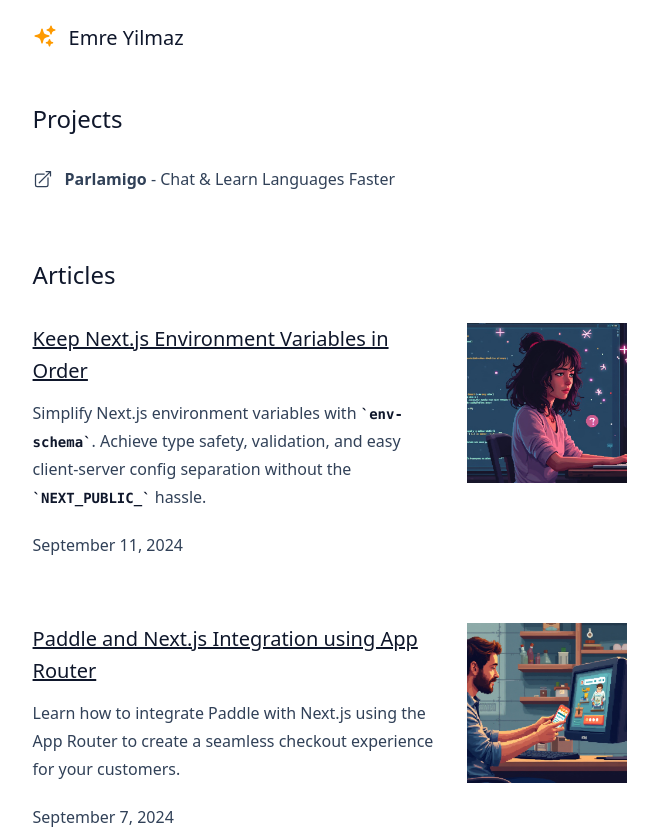
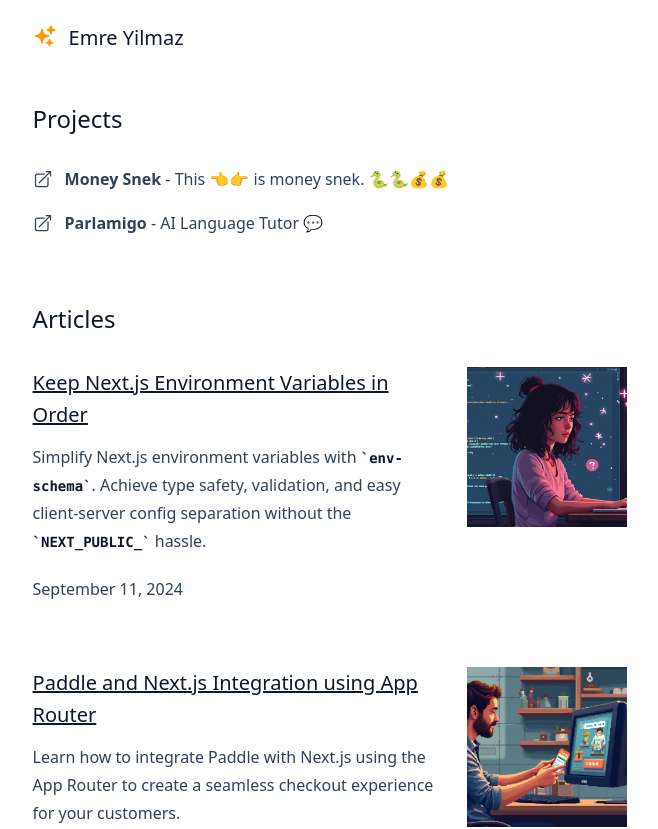
Before and after one commit to emreloper/emreloper.dev, a Next.js app: page / in a window 1280 px wide. Shown: the top 829 px of the page, without its empty margins (310-968 px from the left). Built offline with nearby package versions, Linux system fonts and the light colour scheme.

Commit message:
Add Money Snek to projects

```diff
--- a/src/app/page.tsx
+++ b/src/app/page.tsx
@@ -48,7 +48,21 @@ export default async function Page() {
       <article className="mx-auto max-w-prose">
         <h2 className="text-2xl text-slate-900 dark:text-white">Projects</h2>
         <div className="mt-8">
-          <ul>
+          <ul className="flex flex-col gap-y-4">
+            <li>
+              <a
+                className="inline-flex items-center"
+                href="https://moneysnek.com"
+                target="_blank"
+                rel="noopener noreferrer"
+              >
+                <ArrowTopRightOnSquareIcon className="size-5" />
+                <div className="ml-3">
+                  <strong>Money Snek</strong>
+                  <span> - This 👈👉 is money snek. 🐍🐍💰💰</span>
+                </div>
+              </a>
+            </li>
             <li>
               <a
                 className="inline-flex items-center"
@@ -59,7 +73,7 @@ export default async function Page() {
                 <ArrowTopRightOnSquareIcon className="size-5" />
                 <div className="ml-3">
                   <strong>Parlamigo</strong>
-                  <span> - Chat & Learn Languages Faster</span>
+                  <span> - AI Language Tutor 💬</span>
                 </div>
               </a>
             </li>
```
